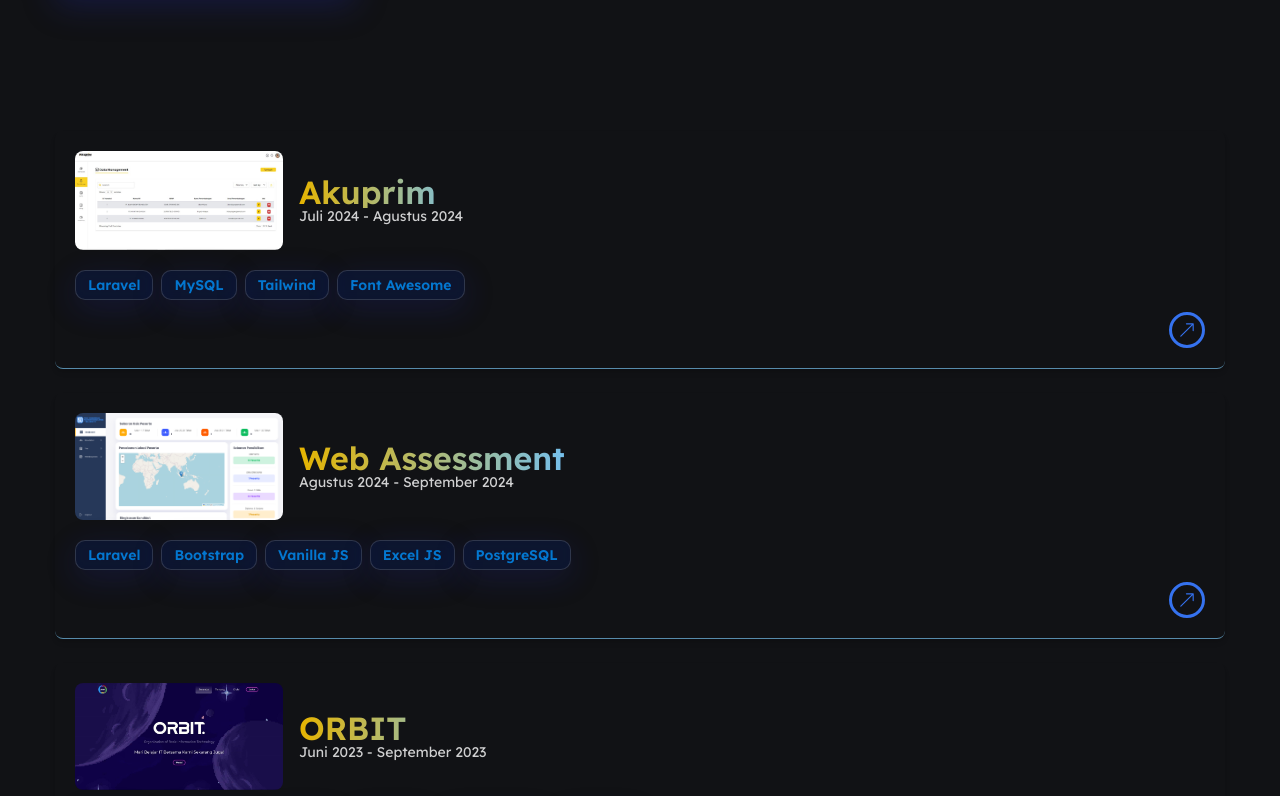
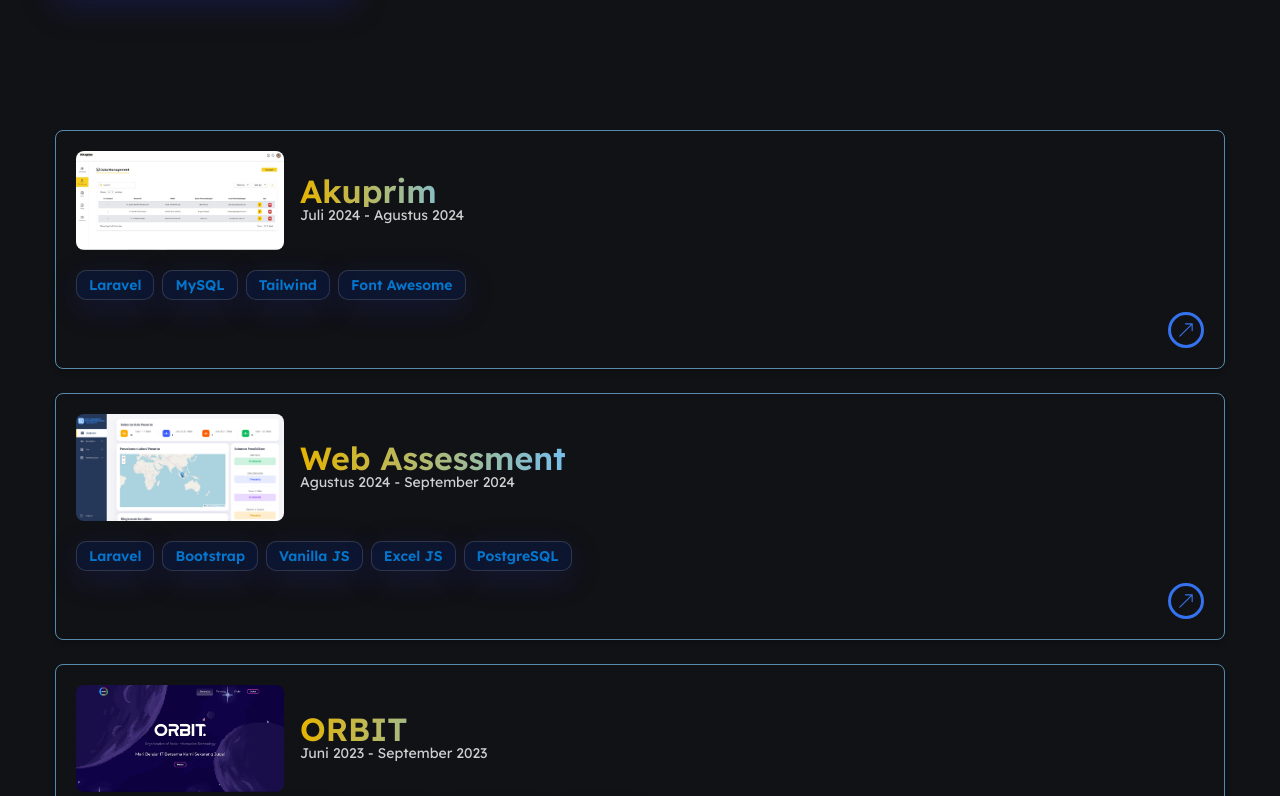
Before and after one commit to kanaee-cloud/fate-co, a React (Create React App) app: page / in a window 1280 px wide. Shown: the part 2784-3580 px from the top of the page. Built offline with nearby package versions, Linux system fonts and the light colour scheme; no server answers; the HTML template or start-up script is replaced by a standard one.

Commit message:
salah dikit tadi

```diff
--- a/src/components/Modal.js
+++ b/src/components/Modal.js
@@ -1,6 +1,6 @@
 import React from "react";
 import { motion } from "framer-motion";
-import { FaTimes } from "react-icons/fa";
+import { FaGithub, FaTimes } from "react-icons/fa";
 
 const Modal = ({ isOpen, onClose, project: service }) => {
     if (!isOpen) return null;
@@ -37,9 +37,9 @@ const Modal = ({ isOpen, onClose, project: service }) => {
             href={service.url}
             target="_blank"
             rel="noopener noreferrer"
-            className="text-blue-500 underline block mt-4"
+            className="flex items-center gap-2 bg-black justify-center mt-2 rounded-md hover:bg-gray py-2 transition-colors"
           >
-            Kunjungi Situs
+            <FaGithub /> Github Repository
           </a>
         </motion.div>
       </motion.div>
--- a/src/components/Services.js
+++ b/src/components/Services.js
@@ -22,7 +22,7 @@ const services = [
     name: "Akuprim",
     description:
       "Berkontribusi sebagai Front-end Developer pada pengembangan platform daring Akuprim yang menyederhanakan pembayaran pajak, membantu konsultan pajak menghemat waktu dan mengurangi risiko kesalahan.",
-    url: "https://akiyama-cafe.vercel.app",
+    url: "https://gitlab.com/teknikal/aku-prima.git",
     periode: "Juli 2024 - Agustus 2024",
     img: Img1,
     frameworks: ["Laravel", "MySQL", "Tailwind", "Font Awesome"],
@@ -31,7 +31,7 @@ const services = [
     name: "Web Assessment",
     description:
       "Membangun platform assessment daring untuk memfasilitasi proses rekrutmen karyawan dan identifikasi kandidat terbaik untuk perusahaan.",
-    url: "https://yukinime.vercel.app",
+    url: "https://gitlab.com/teknikal/web-assessment.git",
     periode: "Agustus 2024 - September 2024",
     img: Img2,
     frameworks: ["Laravel", "Bootstrap", "Vanilla JS", "Excel JS", "PostgreSQL"],
@@ -39,8 +39,8 @@ const services = [
   {
     name: "ORBIT",
     description:
-      "Bertanggung jawab atas pengembangan situs web LMS untuk eskul Orbit dari sisi Front-End, memastikan tampilan yang menarik, user-friendly, dan responsif.Berkolaborasi dalam pengembangan perangkat lunak melalui platform GitHub, memanfaatkan fitur pull request dan branching untuk memastikan kualitas kode dan alur kerja yang efisien.",
-    url: "https://neo-kokeshi.vercel.app",
+      "Bertanggung jawab atas pengembangan situs web LMS untuk eskul Orbit dari sisi Front-End, memastikan tampilan yang menarik, user-friendly, dan responsif.",
+    url: "https://github.com/orbit4it/web-frontend.git",
     periode: "Juni 2023 - September 2023",
     img: Img3,
     frameworks: ["Next.js", "TypeScript", "Python", "Tailwind", "PostgreSQL", "Fast API"],
@@ -77,7 +77,7 @@ const Services = () => {
             <div>
               {services.map((service, index) => (
                 <div
-                  className="border-b border-[#75BFEC]/70 p-5 rounded-lg shadow-md mb-6 flex cursor-pointer flex-col"
+                  className="border border-[#75BFEC]/70 p-5 rounded-lg shadow-md mb-6 flex cursor-pointer flex-col"
                   key={index}
                   onClick={() => openModal(service)}
                 >
@@ -111,7 +111,7 @@ const Services = () => {
                       target="_blank"
                       rel="noopener noreferrer"
                       className="btn w-9 h-9 flex justify-center items-center"
-                      onClick={(e) => e.stopPropagation()} // Mencegah modal terbuka saat klik tombol
+                      onClick={(e) => e.stopPropagation()}
                     >
                       <BsArrowUpRight />
                     </a>
```
